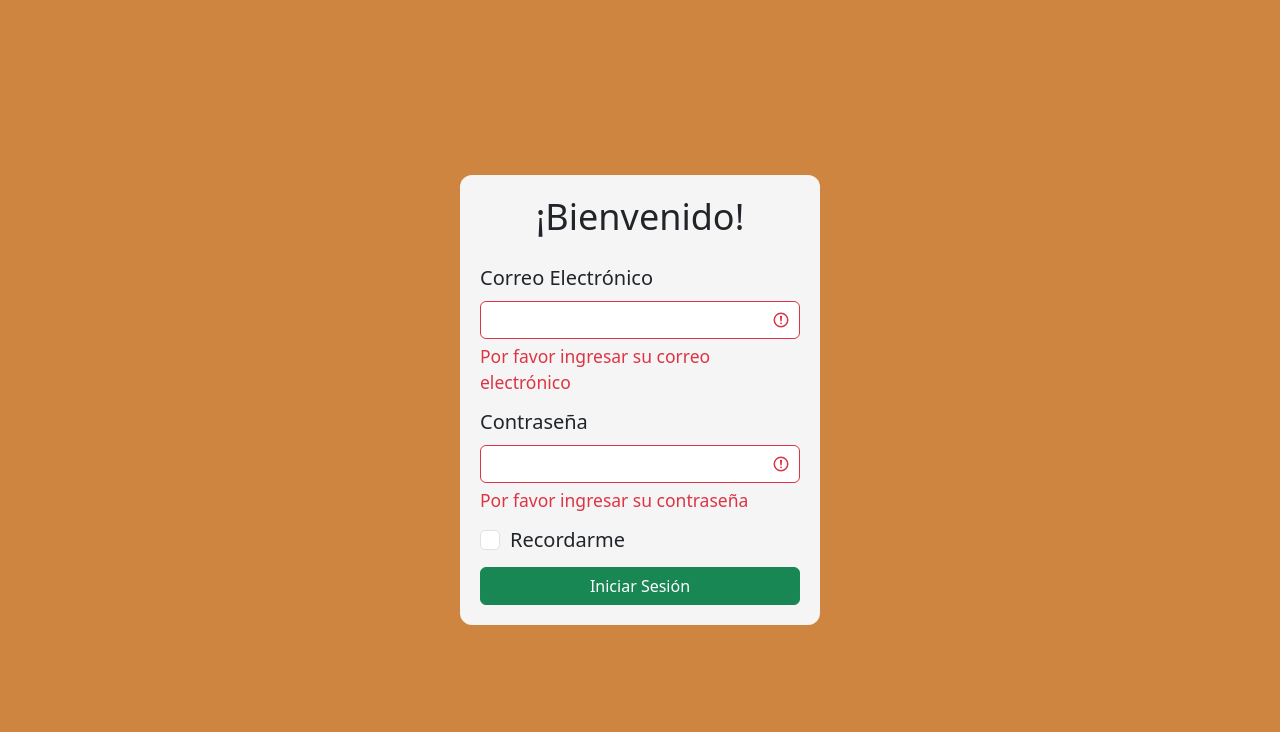
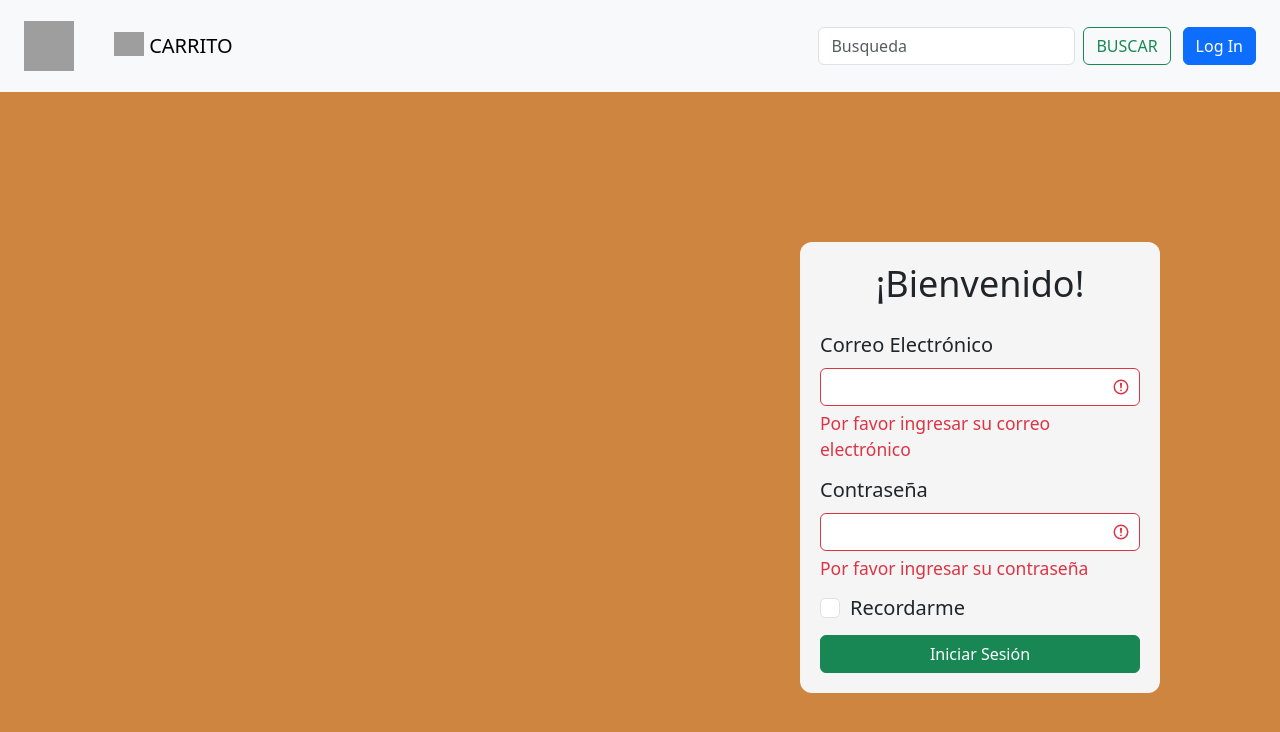
Before and after one commit to GarroSebastian/2023_taller_git_ulima, a plain HTML site: page login.html in a window 1280 px wide. Drawn offline with nearby package versions, Linux system fonts and the light colour scheme; grey boxes are pictures that could not be loaded.

Commit message:
Añadir nav bar a pag login

```diff
--- a/login.html
+++ b/login.html
@@ -12,11 +12,58 @@
 
 </head>
 
-<body>
+<body class>
+    <nav class="navbar navbar-expand-lg bg-body-tertiary">
+        <div class="container-fluid">
+          <nav class="navbar bg-body-tertiary">
+            <div class="container">
+              <a class="navbar-brand" href="#">
+                <img src="https://upload.wikimedia.org/wikipedia/commons/a/a0/Universidad_de_Lima_logo.png" alt="Bootstrap" width="50" height="50">
+              </a>
+            </div>
+          </nav>
+          <button class="navbar-toggler" type="button" data-bs-toggle="collapse" data-bs-target="#navbarSupportedContent" aria-controls="navbarSupportedContent" aria-expanded="false" aria-label="Toggle navigation">
+            <span class="navbar-toggler-icon"></span>
+          </button>
+          <div class="collapse navbar-collapse" id="navbarSupportedContent">
+            <ul class="navbar-nav me-auto mb-2 mb-lg-0">
+              <nav class="navbar bg-body-tertiary">
+                <div class="container-fluid">
+                  <a class="navbar-brand" href="#">
+                    <img src="https://www.freeiconspng.com/thumbs/cart-icon/basket-cart-icon-27.png" alt="Logo" width="30" height="24" class="d-inline-block align-text-top">
+                    CARRITO
+                  </a>
+                </div>
+              </nav>
+              <!--<li class="nav-item dropdown">
+                <a class="nav-link dropdown-toggle" href="#" role="button" data-bs-toggle="dropdown" aria-expanded="false">
+                  Dropdown
+                </a>
+                <ul class="dropdown-menu">
+                  <li><a class="dropdown-item" href="#">Action</a></li>
+                  <li><a class="dropdown-item" href="#">Another action</a></li>
+                  <li><hr class="dropdown-divider"></li>
+                  <li><a class="dropdown-item" href="#">Something else here</a></li>
+                </ul>
+              </li>-->
+            </ul>
+            <form class="d-flex" role="search">
+              <input class="form-control me-2" type="search" placeholder="Busqueda" aria-label="Search">
+              <button class="btn btn-outline-success" type="submit">BUSCAR</button>
+            </form>
+            <nav class="navbar bg-body-tertiary">
+              <form class="container-fluid justify-content-start">
+                <a class="btn btn-primary" href="/login.html" role="button">Log In</a>
 
-    <div class="login">
-        <h1 class="text-center">¡Bienvenido!</h1>
-        <form class="needs-validation">
+              </form>
+            </nav>
+          </div>
+        </div>
+      </nav>
+      <div class="login">
+        <h2 class="text-center">¡Bienvenido!</h2>
+
+            <form class="needs-validation">
 
             <div class="form-group was-validated">
                 <label class="form-label" for="email">Correo Electrónico</label>
@@ -43,6 +90,7 @@
                 <input class="btn btn-success w-100" value="Iniciar Sesión">
             </a>
         </form>
+
     </div>
 
 </body>
--- a/style.css
+++ b/style.css
@@ -6,7 +6,7 @@
 
 body {
     height: 100vh;
-    display: flex;
+
     align-items: center;
     justify-content: center;
     background: peru;
@@ -18,22 +18,32 @@ body {
     padding: 20px;
     border-radius: 12px;
     background: whitesmoke;
+    margin-top: 150px;
+    margin-left: 800px;
+    margin-right: 800px;
 }
 
-.login h1 {
+.login h2 {
     font-size: 36px;
     margin-bottom: 25px;
 }
 
 .login form{
     font-size: 20px;
+
 }
 
 .login form .form-group {
     margin-bottom: 12px;
+
 }
 
 .login form input[type="submit"]{
     font-size: 20px;
     margin-top: 15px;
 }
+
+.navbar
+{
+    display: flex;
+}
```
